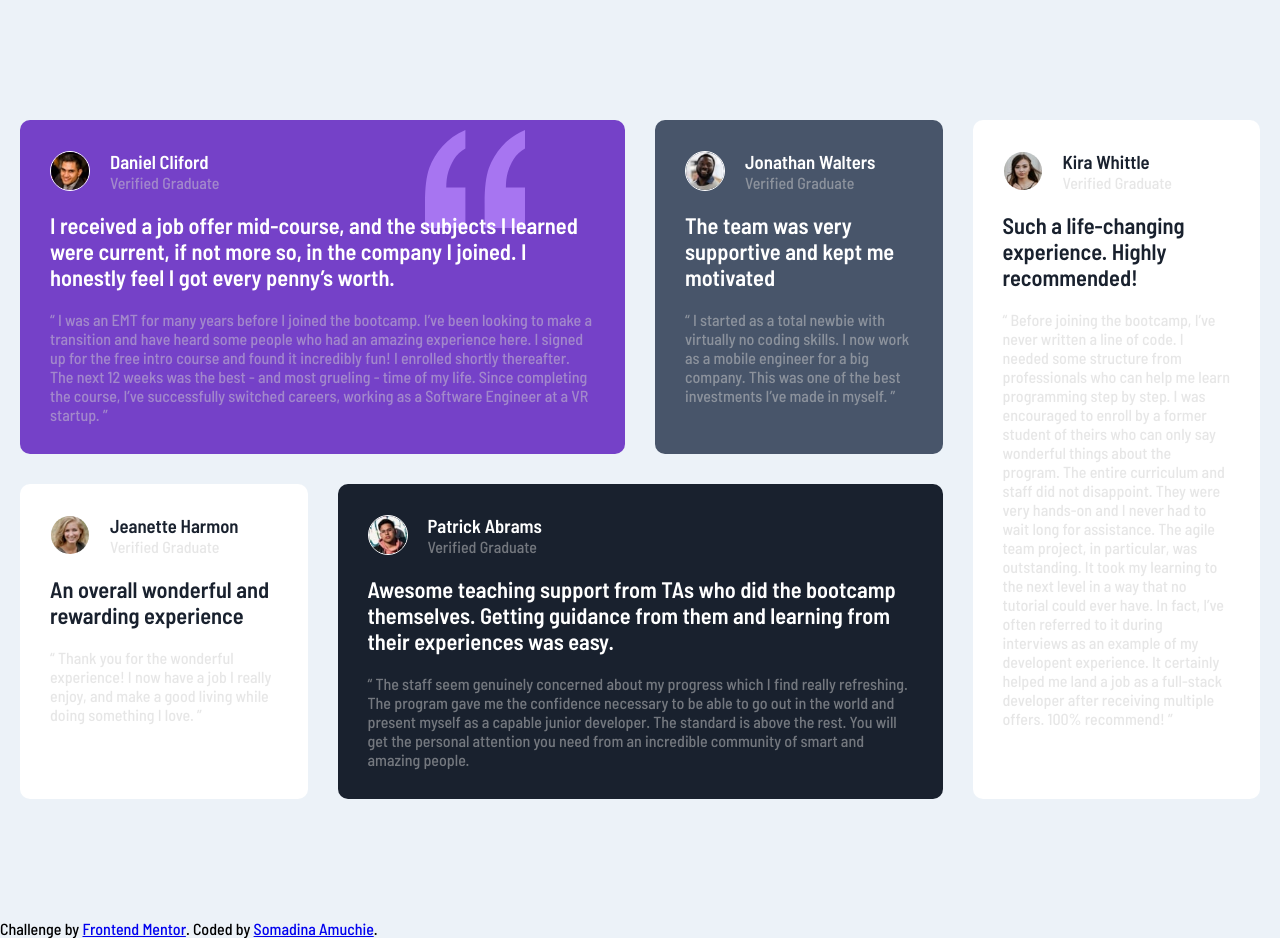
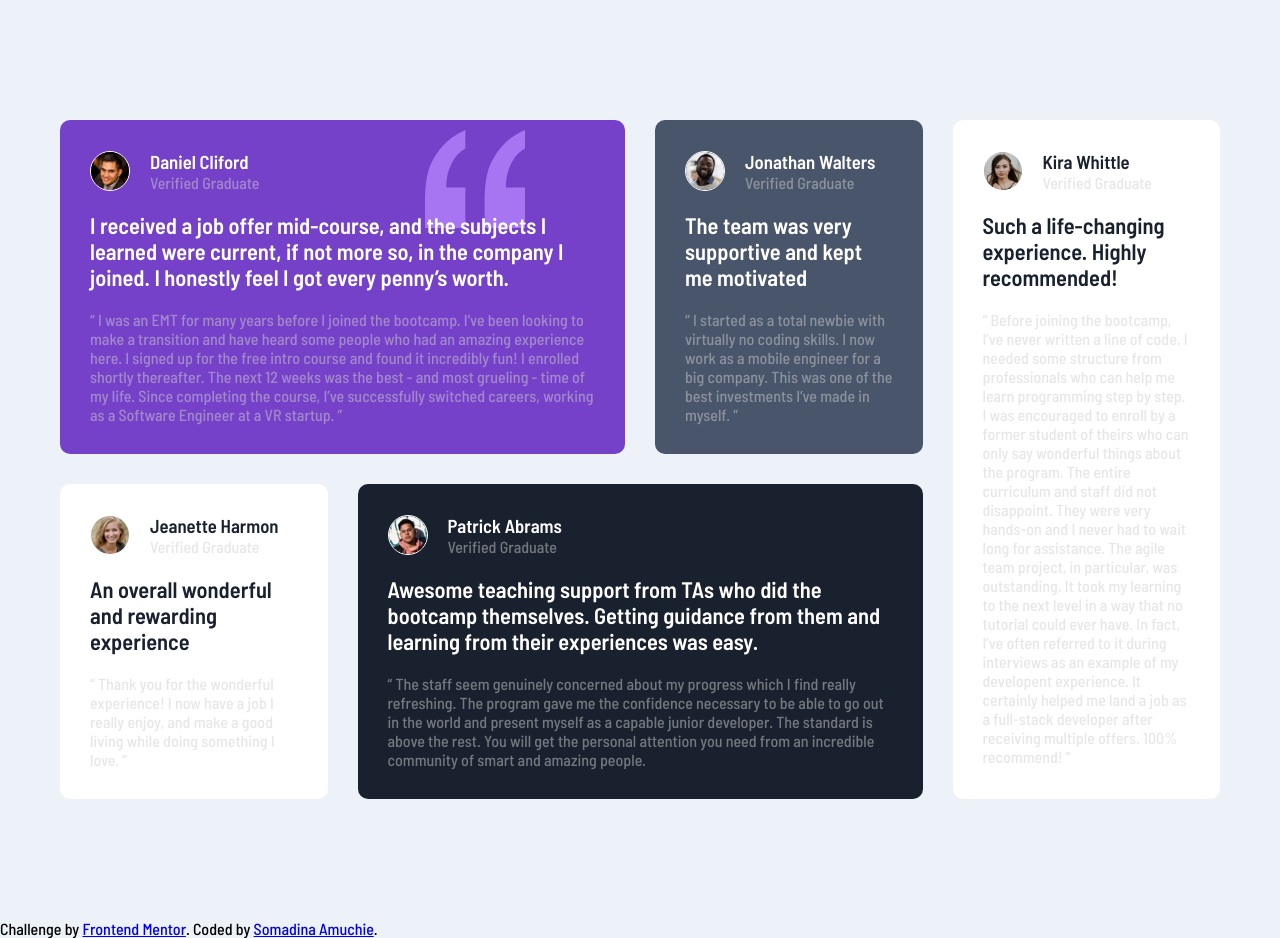
Before and after one commit to gHoSTeCHs/testimonials-grid-section-main, a plain HTML site: page index.html in a window 1280 px wide. Drawn offline with Linux system fonts and the light colour scheme.

Commit message:
width adjustment

```diff
--- a/style.css
+++ b/style.css
@@ -13,7 +13,7 @@ body{
 }
 
 .container{
-    max-width: 1440;
+    max-width: 1200px;
     margin: 100px auto;
     padding: 20px;
     display: grid;
```
